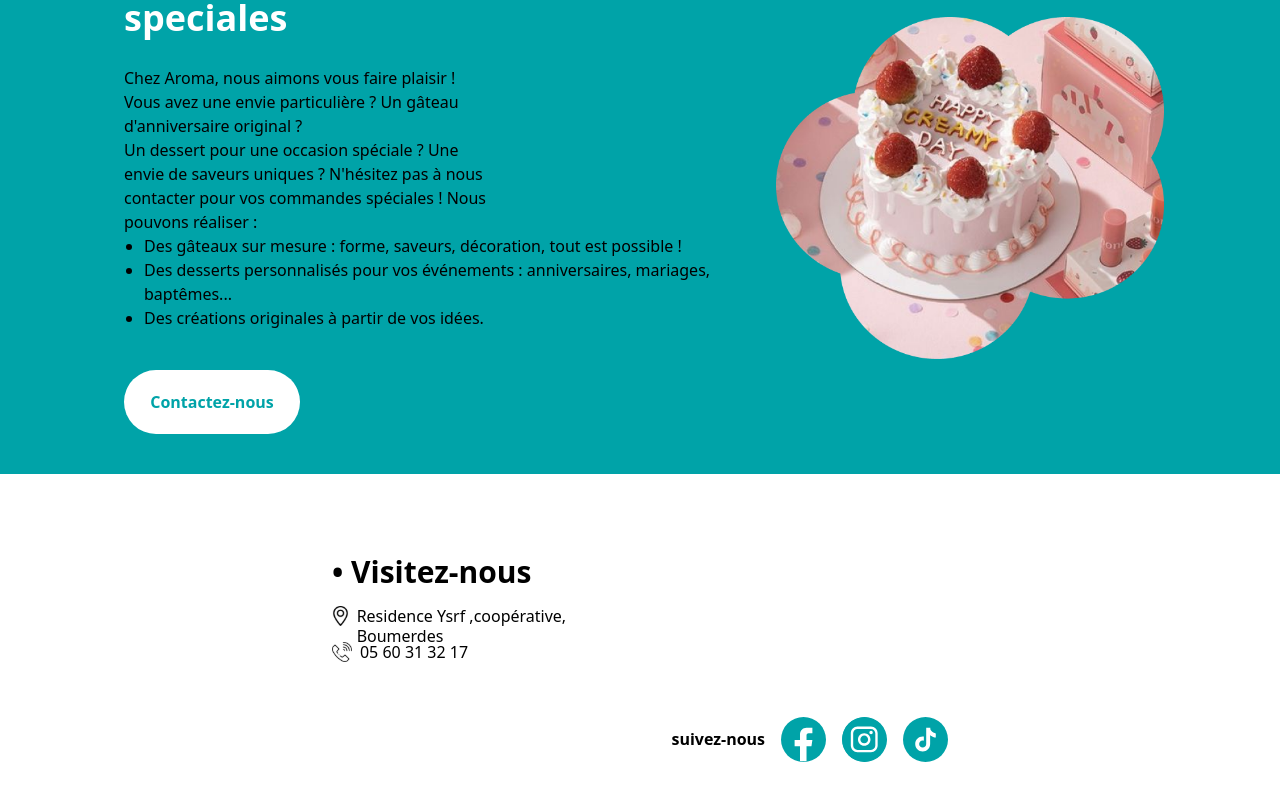
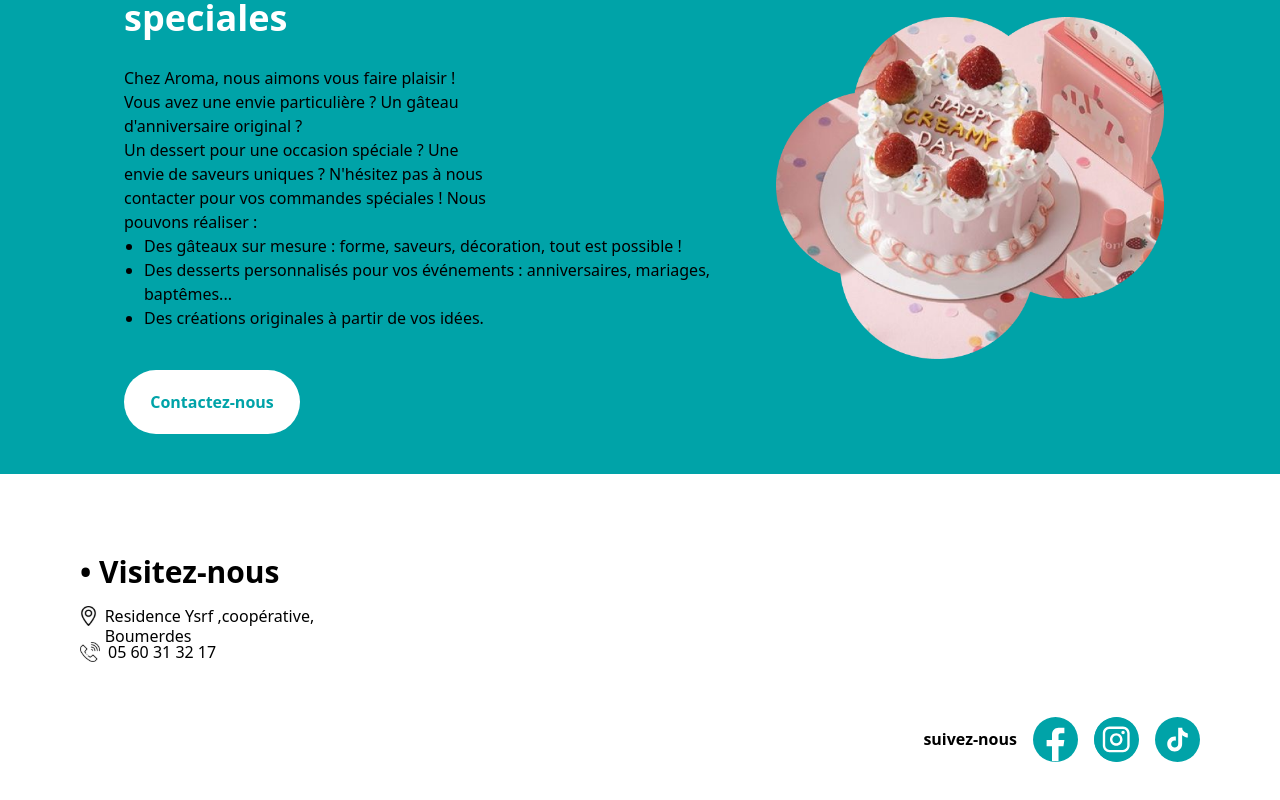
Before and after one commit to Zaki-goumri/Aroma, a Next.js app: page / in a window 1280 px wide. Shown: the part 1393-2193 px from the top of the page. Built offline with nearby package versions, Linux system fonts and the light colour scheme.

Commit message:
fix navList and footer position

```diff
--- a/src/app/components/bestsellers.jsx
+++ b/src/app/components/bestsellers.jsx
@@ -28,7 +28,7 @@ const BestSellers = ()  => {
 
     return (
        <main className=" flex flex-col items-center gap-5 ">
-         <h1 className="md:text-4xl text-black font-bold text-2xl mt-2  ">Découvrez Nos <span className="text-white"> Meilleures Ventes </span></h1>
+         <h1 className="md:text-4xl text-black font-bold text-2xl mt-2 text-center  ">Découvrez Nos <span className="text-white"> Meilleures Ventes </span></h1>
     <ul className=" grid grid-cols-2 md:grid-cols-3 lg:grid-cols-4 md:gap-20  sm:gap-10  xxs:gap-8 gap-1">
     {
 
--- a/src/app/components/footer.jsx
+++ b/src/app/components/footer.jsx
@@ -13,8 +13,10 @@ const Footer = () => {
          }
   }
     return (
-    <motion.div variants={footerVars} initial="hidden" whileInView="visible" viewport={{once:true}}>        <footer className="w-full md:px-20 mt-20 mb-10 flex md:justify-between flex-col md:flex-row gap-4 px-4 h-52">
-      <div className="leading-5 flex flex-col gap-4">
+    <motion.div variants={footerVars} initial="hidden" whileInView="visible" viewport={{once:true}}>
+
+     <footer className="w-screen md:px-20 mt-20 mb-10 flex md:justify-between  flex-col md:flex-row gap-4 px-4 h-52">
+      <div className="leading-5 flex flex-col gap-4 justify-start">
         <h1 className="text-3xl font-bold ml-0"><span>&#8226; </span>Visitez-nous</h1>
         <span className="flex gap-2">
           <img src="/assets/location.svg" alt="lacation" />
@@ -26,7 +28,7 @@ const Footer = () => {
           <p> 05 60 31 32 17</p>
         </span>
       </div>
-      <div className=" flex gap-4 md:justify-center items-end justify-start">
+      <div className=" flex gap-4 md:justify-end items-end justify-start">
         <div className="flex gap-4 md:justify-center items-center justify-start">
           <p className="font-semibold">suivez-nous</p>
           <aside className="flex gap-4 md:justify-center items-center justify-start">
--- a/src/app/components/header.jsx
+++ b/src/app/components/header.jsx
@@ -61,13 +61,13 @@ const Header = () => {
         <ul className="flex flex-col items-center gap-5 pt-20">
 {
           navBarElement.map((elem,index)=>(
-            <li key={index}>
-              <Link href={elem.href}> {elem.name}</Link>
-
+            <li key={index} className="gap-y-4 w-screen flex flex-col items-center">
+              <Link href={elem.href} className="font-medium "> {elem.name}</Link>
+              <hr className="w-3/4"/>
             </li>
           ))
         }
-                    <hr className="w-3/4"/>
+
         </ul>
       </div>
     </main>
```
Also changed, not shown: 1 other file (tests, documents, lock files or other folders).
